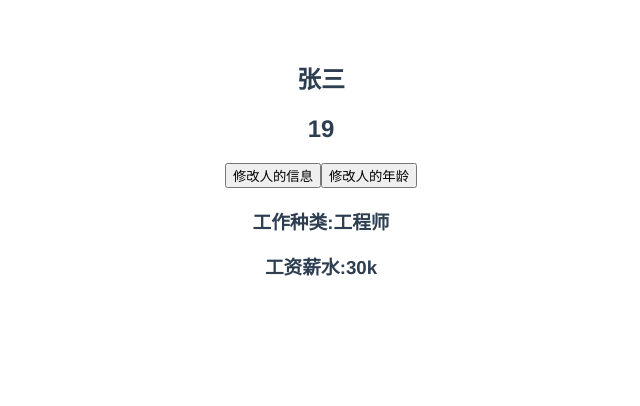
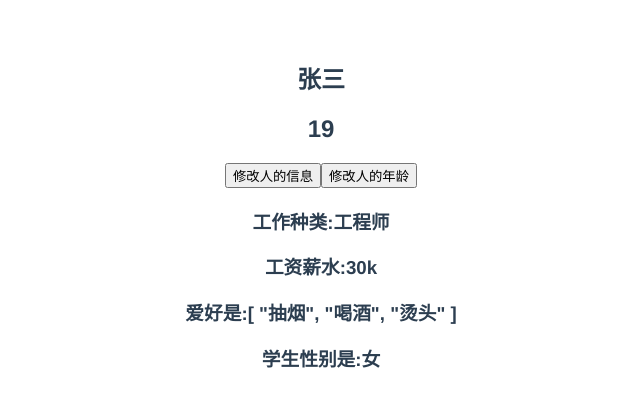
Before and after one commit to PeiJian0317/Vue3-Study, a Vue app: page / in a window 1280 px wide. Shown: the top 406 px of the page, without its empty margins (319-959 px from the left). Built offline with nearby package versions, Linux system fonts and the light colour scheme.

Commit message:
利用reactive实现数据响应式

```diff
--- a/src/components/test.vue
+++ b/src/components/test.vue
@@ -1,40 +1,50 @@
 <template>
-  <h2>{{ name }}</h2>
-  <h2>{{ age }}</h2>
+  <h2>{{ person.name }}</h2>
+  <h2>{{ person.age }}</h2>
   <button @click="ChangeInfo">修改人的信息</button>
   <button @click="ChangAge">修改人的年龄</button>
-  <h3>工作种类:{{ job.type }}</h3>
-  <h3>工资薪水:{{ job.salary }}</h3>
+  <h3>工作种类:{{ person.type }}</h3>
+  <h3>工资薪水:{{ person.salary }}</h3>
+  <h3>爱好是:{{ hobby }}</h3>
+  <h3>学生性别是:{{ person.student.sex }}</h3>
 </template>
 
 <script>
-import { ref } from 'vue';
+import { reactive } from 'vue';
 export default {
   name: "test",
   setup() {
     //数据
-    let name = ref("张三");
-    let age = ref(19);
-    let job = ref({
-        type:"工程师",
-        salary:"30k"
+    let person = reactive({
+      //数据
+      name:'张三',
+      age:19,
+      type:"工程师",
+      salary:'30k',
+      student:{
+        sex:'女'
+      }
     })
 
+    let hobby = reactive(['抽烟','喝酒','烫头'])
+
     function ChangeInfo(){
-        job.value.type = '设计师',
-        job.value.salary = '35k'
+        person.type = '设计师',
+        person.salary = '35k'
+        hobby[0] = '学习'
     }
     function ChangAge() {
-      age.value = 20
+      person.age = 20
     }
+
+
+
     // 需要把结果返回出去(返回的是一个对象)
     return {
-      name,
-      age,
-      job,
+      person,
       ChangAge,
       ChangeInfo,
-
+      hobby
     };
 
   },
```
